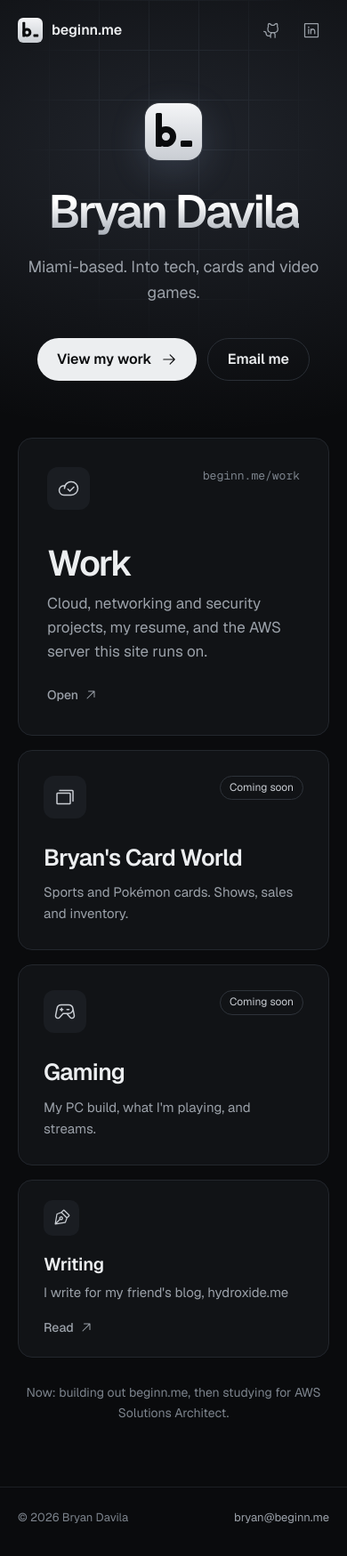
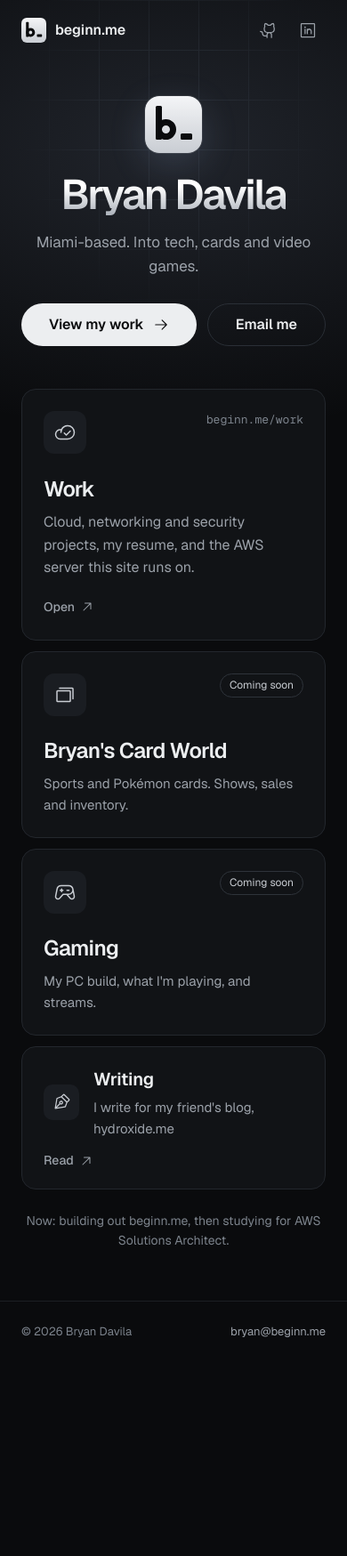
Before and after one commit to Bryanspeed03/beginn-site, a plain HTML site: page index.html in a window 390 px wide. Shown: the whole page at 89% size. After the commit the page ends 1535 px from the top, so only its background shows below. Drawn offline with nearby package versions, Linux system fonts and the light colour scheme.

Commit message:
Improve mobile layout and fix work page hero side padding
The work page hero's padding shorthand reset .wrap's horizontal padding
to 0, so hero text and the diagram touched the screen edges. Also widen
phone gutters to 24px, scale headings to viewport, tighten card padding,
keep CTA labels on one line, and stop iOS landscape text inflation.

Co-Authored-By: Claude Opus 5.5 <noreply@anthropic.com>

```diff
--- a/index.html
+++ b/index.html
@@ -39,7 +39,11 @@
       font-size: 16px;
       line-height: 1.6;
       -webkit-font-smoothing: antialiased;
+      -webkit-text-size-adjust: 100%;
+      text-size-adjust: 100%;
+      overflow-wrap: break-word;
       min-height: 100vh;
+      min-height: 100dvh;
       display: flex;
       flex-direction: column;
       overflow-x: hidden;
@@ -78,7 +82,7 @@
     .hero .wrap { position: relative; z-index: 1; padding-top: 72px; padding-bottom: 72px; display: flex; flex-direction: column; align-items: center; text-align: center; }
     .logo-tile { width: 64px; height: 64px; border-radius: 16px; display: block; box-shadow: 0 0 0 1px rgba(255, 255, 255, 0.08), 0 12px 40px rgba(150, 170, 210, 0.18); }
     .hero h1 {
-      margin-top: 32px; font-size: clamp(52px, 8vw, 76px); line-height: 1; font-weight: 600; letter-spacing: -0.05em;
+      margin-top: 32px; font-size: clamp(42px, 12vw, 76px); line-height: 1; font-weight: 600; letter-spacing: -0.05em;
       background: linear-gradient(180deg, #FFFFFF 30%, #A9AFB8); -webkit-background-clip: text; background-clip: text; color: transparent;
     }
     .hero p { margin-top: 22px; font-size: 20px; color: var(--muted); max-width: 30em; }
@@ -151,11 +155,28 @@
       .door-work, .door-writing { grid-column: auto; grid-row: auto; }
       .door-work h2 { font-size: 40px; }
     }
+    /* Phones */
     @media (max-width: 640px) {
-      .wrap { padding: 0 20px; }
+      .wrap { padding: 0 24px; }
       .nav-link, .nav-sep { display: none; }
-      .hero .wrap { padding-top: 48px; padding-bottom: 56px; }
-      .hero p { font-size: 18px; }
+      .hero .wrap { padding-top: 40px; padding-bottom: 48px; }
+      .hero h1 { margin-top: 24px; }
+      .hero p { margin-top: 16px; font-size: 17px; }
+      .ctas { margin-top: 28px; width: 100%; }
+      .ctas .btn { flex: 1 1 auto; justify-content: center; white-space: nowrap; }
+      .doors { gap: 12px; padding-top: 0; }
+      .door { padding: 24px; gap: 20px; }
+      .door-cards, .door-games { min-height: 0; }
+      .door-work { padding: 24px; gap: 28px; }
+      .door-work h2 { font-size: 36px; }
+      .door-work p { font-size: 16px; }
+      .door-work .enter { margin-top: 20px; }
+      .door h2 { font-size: 24px; }
+      .door-writing { padding: 20px 24px; gap: 12px 16px; }
+      .door-writing .text { flex-basis: 180px; }
+      .door-writing h2 { font-size: 20px; }
+      .now { margin: 24px 0 56px; }
+      footer .wrap { padding-bottom: 28px; }
     }
     @media (prefers-reduced-motion: reduce) {
       .rise { animation: none; }
```
Also changed, not shown: work/index.html (+21 -4 lines).
